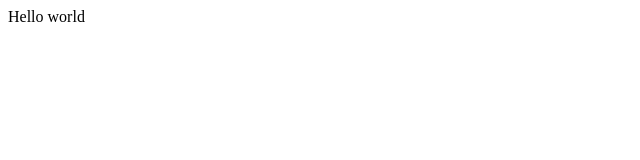
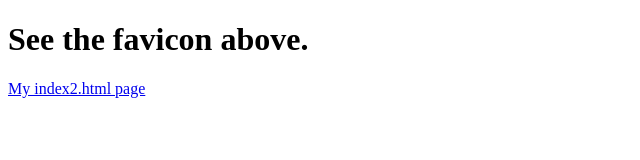
Before and after one commit to evan-cagiannos/ICS20-Unit01-06-HTML-Favicon, a plain HTML site: page index.html in a window 1280 px wide. Shown: the whole page, without its empty margins (0-640 px from the left). Drawn offline with Linux system fonts and the light colour scheme.

Commit message:
added file

```diff
--- a/index.html
+++ b/index.html
@@ -1,13 +1,22 @@
 <!DOCTYPE html>
-<html>
+<!-- ICS2O-Unit1-05-HTML-Favicon -->
+<html lang="en-ca">
   <head>
     <meta charset="utf-8">
-    <meta name="viewport" content="width=device-width">
-    <title>replit</title>
-    <link href="style.css" rel="stylesheet" type="text/css" />
+    <meta name="description" content="My first webpage, with a favicon">
+    <meta name="keywords" content="mths, ics2o">
+    <meta name="author" content="Mr. Coxall">
+    <meta name="viewport" content="width=device-width, initial-scale=1.0">
+    <link rel="apple-touch-icon" sizes="180x180" href="apple-touch-icon.png">
+    <link rel="icon" type="image/png" sizes="32x32" href="favicon-32x32.png">
+    <link rel="icon" type="image/png" sizes="16x16" href="favicon-16x16.png">
+    <link rel="manifest" href="site.webmanifest">
+    <title>My first webpage, with a favicon</title>
   </head>
   <body>
-    Hello world
-    <script src="script.js"></script>
+    <h1>See the favicon above. </h1>
+    <p>
+      <a href="./index2.html">My index2.html page</a>
+    </p>
   </body>
 </html>
```
Also changed, not shown: script.js (deleted), site.webmanifest (added), style.css (deleted).
